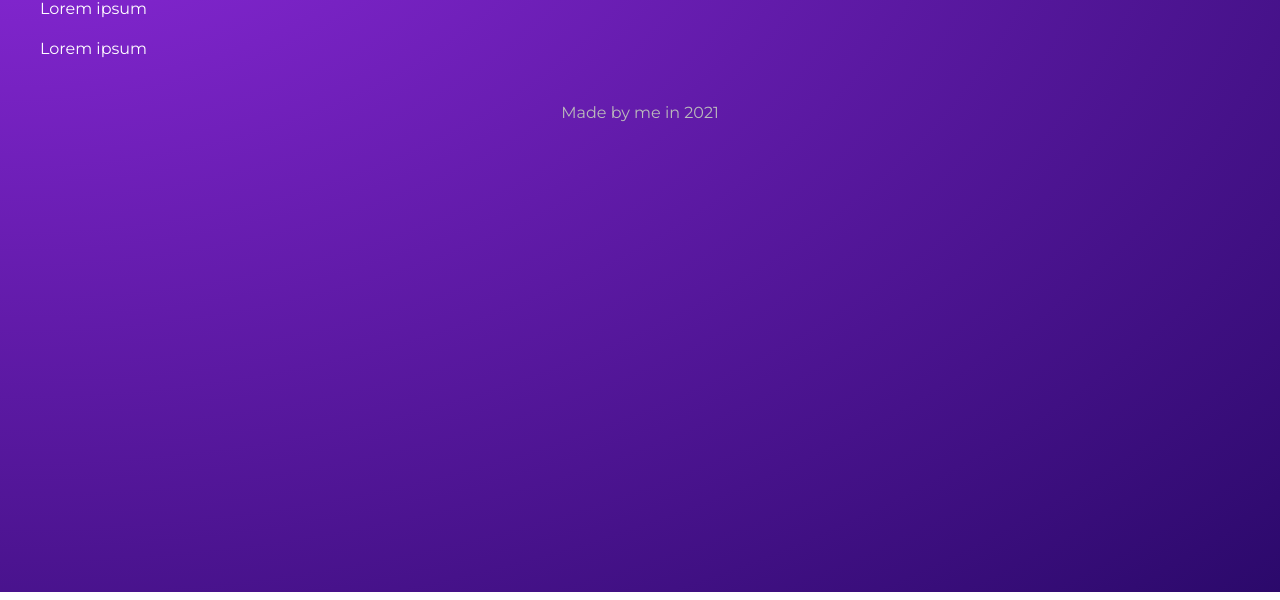
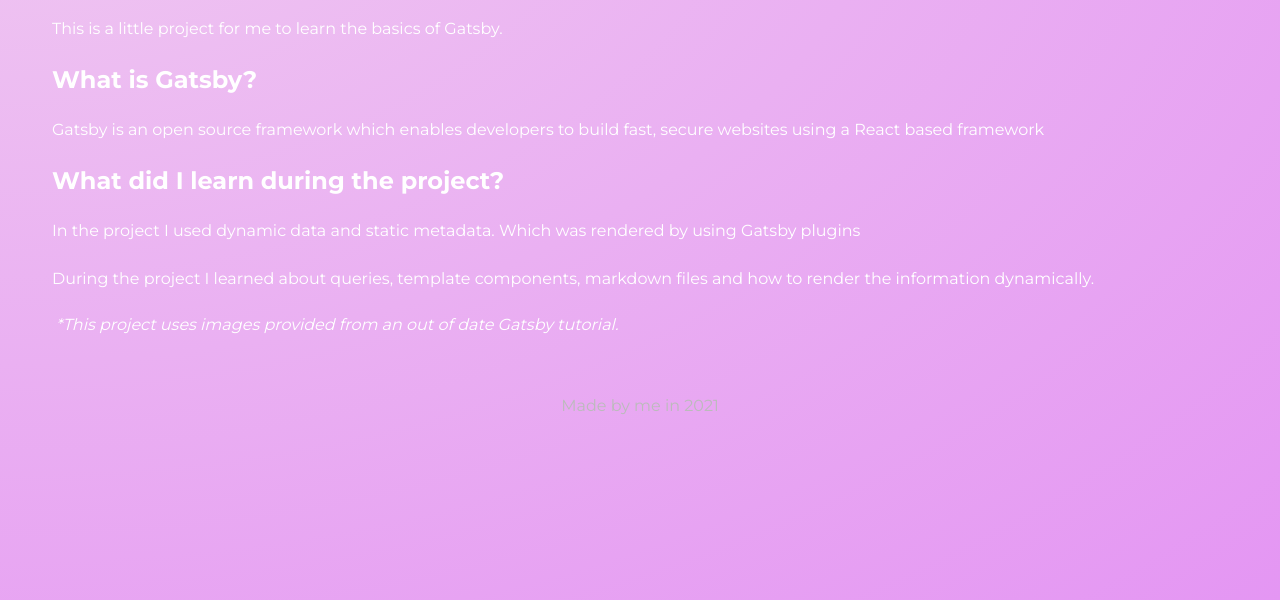
Before and after one commit to iambexnewton/gatsby-website-practice, a Gatsby site: page /about in a window 1280 px wide. Shown: the part 208-808 px from the top of the page. Built offline with nearby package versions, Linux system fonts and the light colour scheme; Gatsby itself is replaced by a stand-in of ours.

Commit message:
css applied

```diff
--- a/src/pages/about.js
+++ b/src/pages/about.js
@@ -6,9 +6,27 @@ export default function About() {
     <Layout>
       <div>
         <h1>About Page</h1>
-        <p>Lorem ipsum</p>
-        <p>Lorem ipsum</p>
-        <p>Lorem ipsum</p>
+        <p>This is a little project for me to learn the basics of Gatsby.</p>
+        <h2>What is Gatsby?</h2>
+        <p>
+          Gatsby is an open source framework which enables developers to build
+          fast, secure websites using a React based framework
+        </p>
+        <h2>What did I learn during the project?</h2>
+        <p>
+          In the project I used dynamic data and static metadata. Which was
+          rendered by using Gatsby plugins
+        </p>
+        <p>
+          During the project I learned about queries, template components,
+          markdown files and how to render the information dynamically.
+        </p>
+        <div>
+          <em>
+            *This project uses images provided from an out of date Gatsby
+            tutorial.
+          </em>
+        </div>
       </div>
     </Layout>
   )
--- a/src/styles/global.css
+++ b/src/styles/global.css
@@ -2,7 +2,7 @@
 
 * {
   margin: 0;
-  padding: 0;
+  padding: 4px;
   text-decoration: none;
   font-family: "Montserrat";
   color: white;
@@ -14,8 +14,8 @@ body {
 body {
   background: radial-gradient(
     at top left,
-    rgba(146, 43, 225, 1) 0%,
-    rgba(43, 9, 107, 1) 100%
+    rgb(240, 202, 241) 0%,
+    rgb(228, 150, 243) 100%
   );
   background-repeat: no-repeat;
 }
--- a/src/styles/projects-details.module.css
+++ b/src/styles/projects-details.module.css
@@ -6,6 +6,7 @@
   font-size: 2em;
   font-weight: 400;
   margin-bottom: 40px;
+  color: #d42990;
 }
 .html {
   margin-top: 40px;
--- a/src/styles/projects.module.css
+++ b/src/styles/projects.module.css
@@ -8,6 +8,7 @@
 .portfolio > h3 {
   font-size: 2em;
   font-weight: 400;
+  color: #d42990;
 }
 
 .projectstyle {
@@ -22,6 +23,6 @@
   font-weight: 500;
 }
 .projectstyle p {
-  color: #ccc;
+  color: rgb(141, 128, 128);
   margin-top: 4px;
 }
```
Also changed, not shown: src/templates/project-details.js (+34 -8 lines).
